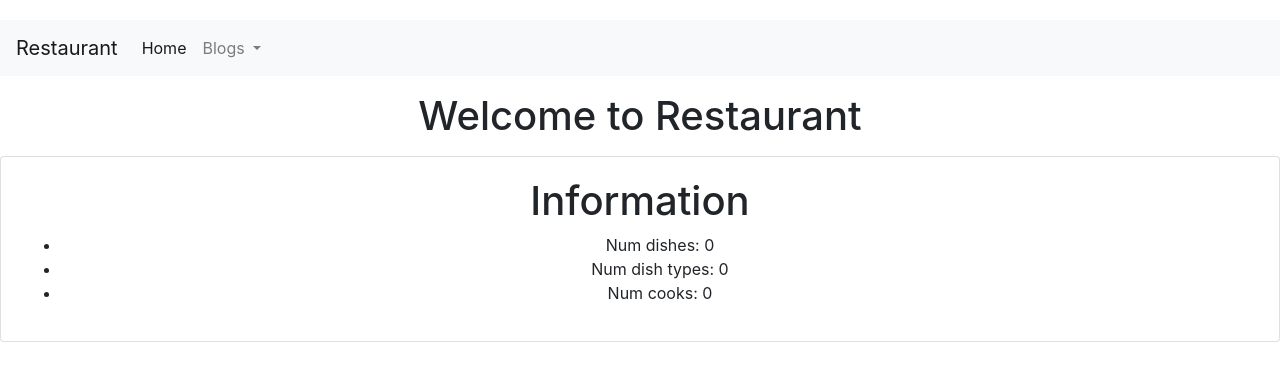
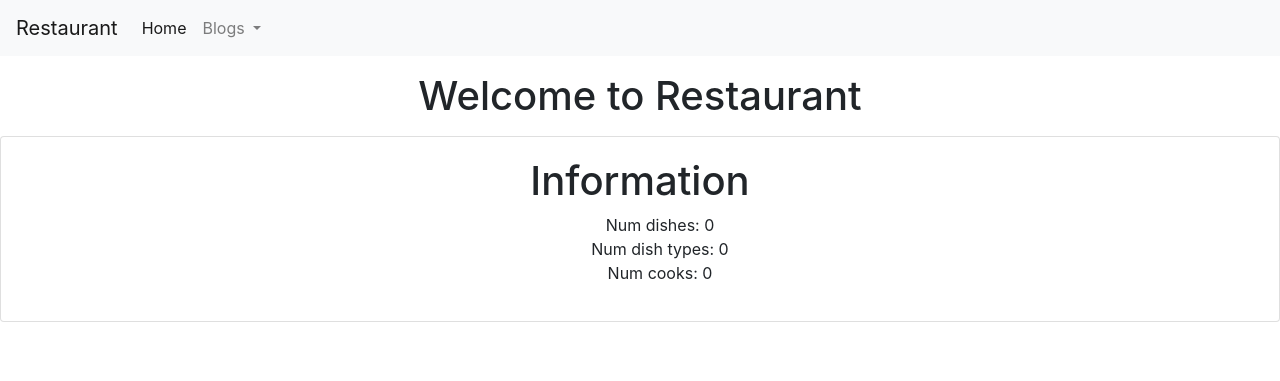
Before and after one commit to DavidGlusch/restaurant-kitchen-service, a Django app: page / in a window 1280 px wide. Shown: the top 381 px of the page. Run offline with Django 4.2, Linux system fonts and the light colour scheme; data that the repository does not hold is empty; some libraries are stand-ins or nearby versions.

Commit message:
Added crispy forms into setting and changed style types to none for lists

```diff
--- a/restaurant/settings.py
+++ b/restaurant/settings.py
@@ -35,6 +35,7 @@ INSTALLED_APPS = [
     'django.contrib.sessions',
     'django.contrib.messages',
     'django.contrib.staticfiles',
+    'crispy_forms',
     'kitchen'
 ]
 
@@ -96,6 +97,9 @@ AUTH_PASSWORD_VALIDATORS = [
     },
 ]
 
+CRISPY_TEMPLATE_PACK = "bootstrap4"
+
+
 # Internationalization
 # https://docs.djangoproject.com/en/4.1/topics/i18n/
 
--- a/static/css/styles.css
+++ b/static/css/styles.css
@@ -1,3 +1,8 @@
-body {
-    margin-top: 20px
+
+ul {
+    list-style-type: none;
 }
+
+li {
+    list-style-type: none;
+}
```
